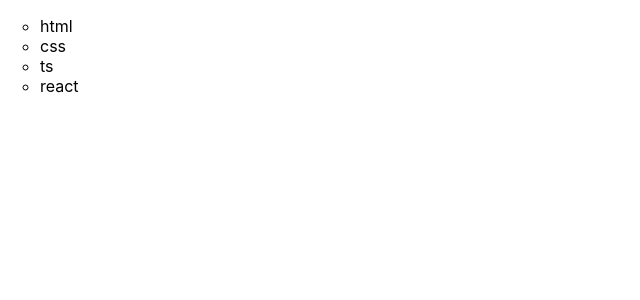
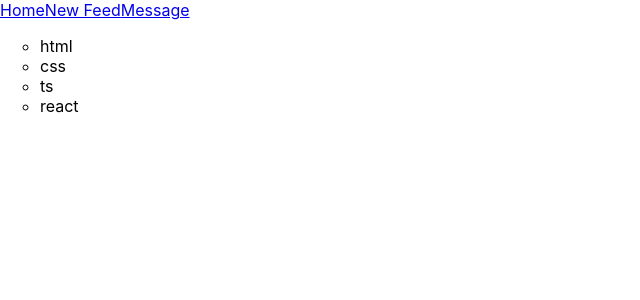
Before and after one commit to AleksanderZabrodski09/samurai-way-main, a React (Create React App) app: page / in a window 1280 px wide. Shown: the top 300 px of the page, without its empty margins (0-640 px from the left). Built offline with nearby package versions, Linux system fonts and the light colour scheme.

Commit message:
add 7-lesson of the way-s

```diff
--- a/src/App.tsx
+++ b/src/App.tsx
@@ -3,7 +3,15 @@
 
 function App() {
     return (
-    <div className="App">
+        <div>
+            <Header/>
+            <Technologies/>
+        </div>
+    );
+}
+function Technologies() {
+    return (
+        <div>
             <ul>
                 <li>html</li>
                 <li>css</li>
@@ -11,7 +19,18 @@
                 <li>react</li>
             </ul>
         </div>
-  );
+    )
 }
 
+function Header() {
+    return (
+        <div>
+            <a href="#s">Home</a>
+            <a href="#s">New Feed</a>
+            <a href="#s">Message</a>
+        </div>
+    )
+}
+
+
 export default App;
--- a/src/index.tsx
+++ b/src/index.tsx
@@ -1,4 +1,4 @@
-import React from 'react';
+ import React from 'react';
 import ReactDOM from 'react-dom';
 import './index.css';
 import App from './App';
```
Lines whose indentation alone changed are shown as unchanged.
